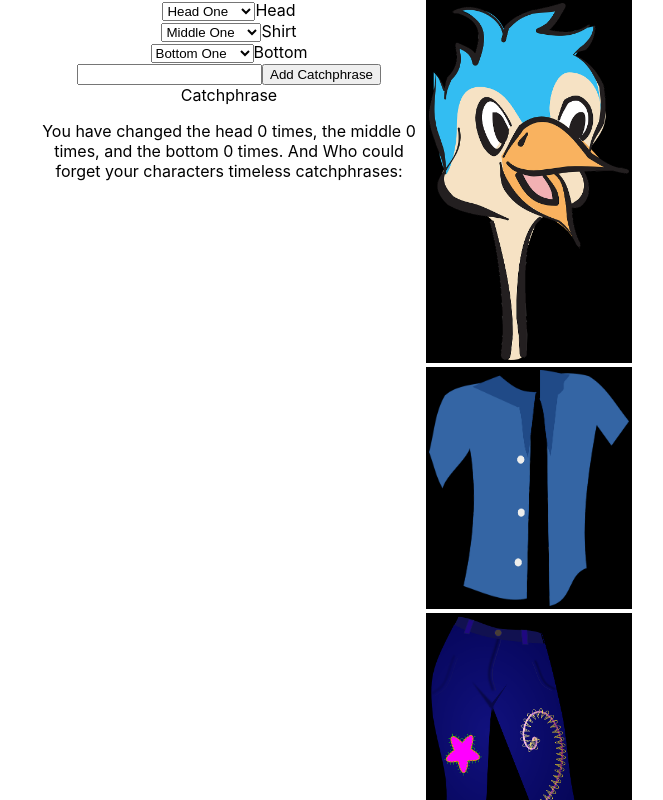
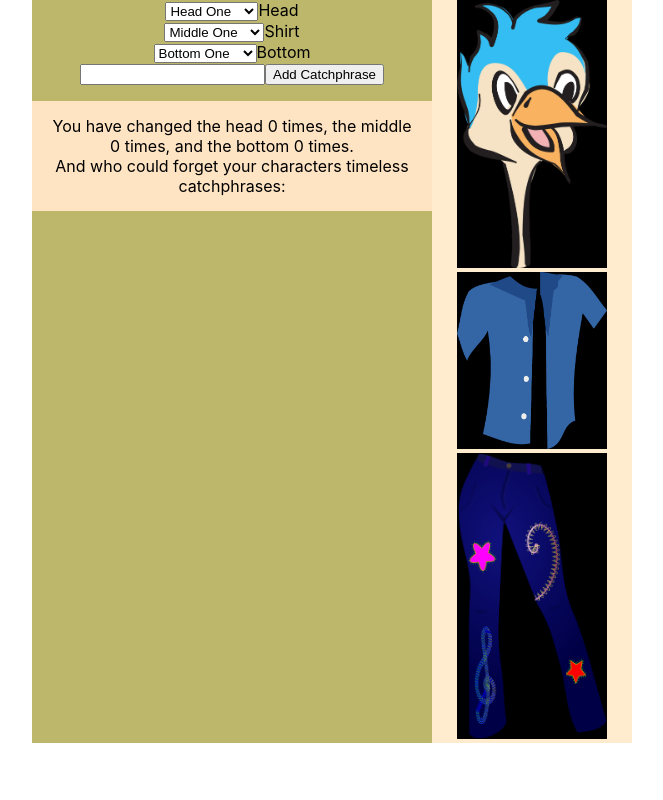
Before and after one commit to Thomas-Jenkins/from_scratch_deliverable_character_designer, a React (Create React App) app: page / in a window 1280 px wide. Shown: the top 800 px of the page, without its empty margins (308-971 px from the left). Built offline with nearby package versions, Linux system fonts and the light colour scheme.

Commit message:
Add minor CSS styling to each component

```diff
--- /dev/null
+++ b/src/components/Controls/Controls.css
@@ -0,0 +1,3 @@
+.controls {
+    background-color: darkkhaki;
+}
--- a/src/components/Controls/Controls.js
+++ b/src/components/Controls/Controls.js
@@ -1,5 +1,6 @@
 import React from 'react';
 import Stats from '../Stats/Stats';
+import './Controls.css';
 
 export default function Controls({
   headImg,
@@ -26,6 +27,7 @@ export default function Controls({
 
   const handleAddCatchphrase = () => {
     addCatchphrase((prevCatchphrases) => [currentCatchphrase, ...prevCatchphrases]);
+
   };
 
   return (
@@ -61,7 +63,7 @@ export default function Controls({
           }} >
           </input>
           <button name="catchphrase-button" onClick={handleAddCatchphrase}>Add Catchphrase</button>
-          <label>Catchphrase</label>
+          {/* <label>Catchphrase</label> */}
         </div>
         <Stats headChange={headChange} middleChange={middleChange} bottomChange={bottomChange} catchphrase={catchphrase} />
       </div>
--- a/src/components/Display/Display.css
+++ b/src/components/Display/Display.css
@@ -1,5 +1,5 @@
 img {
-    width: 200px;
+    width: 150px;
     background-color: black;
-    border: solid;
+    padding: 0px;
 }
--- a/src/components/Main/Main.css
+++ b/src/components/Main/Main.css
@@ -2,6 +2,6 @@ main {
     width: 600px;
     justify-items: center;
     display: grid;
-
+    background-color: blanchedalmond;
     grid-template-columns: 2fr 1fr;
 }
--- /dev/null
+++ b/src/components/Stats/Stats.css
@@ -0,0 +1,4 @@
+p {
+    padding: 15px;
+    background-color: bisque;
+}
--- a/src/components/Stats/Stats.js
+++ b/src/components/Stats/Stats.js
@@ -1,9 +1,10 @@
 import React from 'react';
+import './Stats.css';
 
 export default function Stats({ headChange, middleChange, bottomChange, catchphrase }) {
   return (
     <div className="stats-dis">
-      <p name="statsDisplay">You have changed the head <span>{`${headChange}`}</span> times, the middle <span>{`${middleChange}`}</span> times, and the bottom <span>{`${bottomChange}`}</span> times. And Who could forget your characters timeless catchphrases: {catchphrase.map((item) => (<li key={item}>{item}</li>))}</p>
+      <p name="statsDisplay">You have changed the head <span>{`${headChange}`}</span> times, the middle <span>{`${middleChange}`}</span> times, and the bottom <span>{`${bottomChange}`}</span> times. <br></br> And who could forget your characters timeless catchphrases: {catchphrase.map((item) => (<li key={item}>{item}</li>))}</p>
     </div>
   );
 }
```
